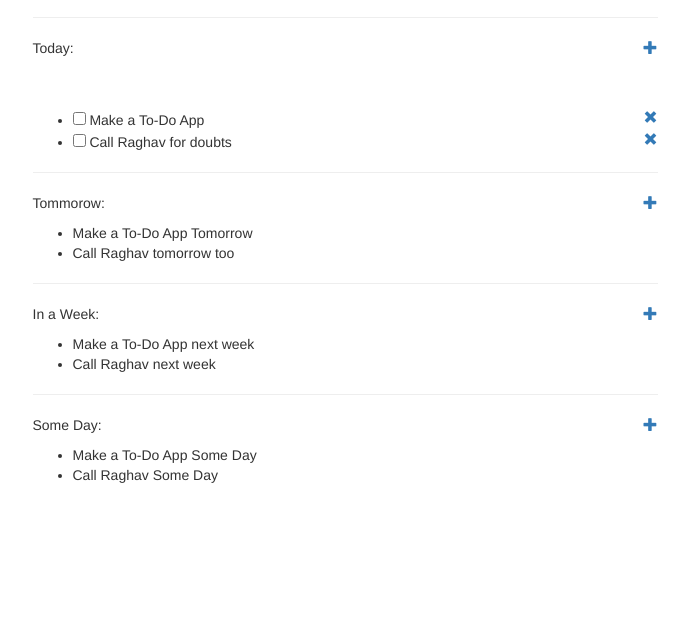
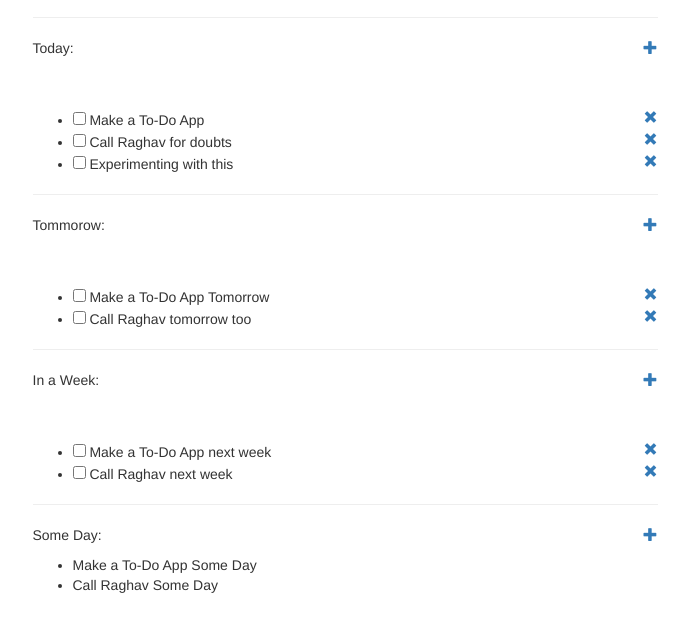
Before and after one commit to SanchitKulkarni/AngularToDo, a plain HTML site: page index.html in a window 1280 px wide. Shown: the part 63-694 px from the top of the page, without its empty margins (295-984 px from the left). Drawn offline with Linux system fonts and the light colour scheme.

Commit message:
fourth commit

```diff
--- a/bootstrap/js/controller.js
+++ b/bootstrap/js/controller.js
@@ -1,6 +1,6 @@
 var app = angular.module("ToDo",[]);
 app.controller("today",function($scope){
-	$scope.list = ["Make a To-Do App","Call Raghav for doubts"];
+	$scope.list = ["Make a To-Do App","Call Raghav for doubts","Experimenting with this"];
 	$scope.func = function(){
 		$scope.input = !$scope.input;
 	}
--- a/index.html
+++ b/index.html
@@ -6,12 +6,12 @@
       <script type="text/javascript" src="bootstrap/js/bootstrap.min.js"></script>
       <script type="text/javascript" src="bootstrap/js/controller.js"></script>
       <style>
-      .right{
-         float: right;
-      }
-      .right-checkbox{
-      	padding-right: 20%;
-      }
+      	.right{
+         	float: right;
+      	}
+      	.strikethrough:checked + span{
+  			text-decoration:line-through
+		}
       </style>
       <title>To-Do</title>
    </head>
@@ -35,6 +35,27 @@
                	<br>
                   <br>
                    <ul>
+                     <li ng-repeat="x in list"><input type="checkbox" name="vehicle" class="strikethrough" value="1">
+                     <span>{{x}}</span>
+                     <a href class="right"><span class="glyphicon glyphicon-remove"></span></a>
+                     </li>
+                  </ul>
+               </p>
+               </div>
+               <hr/>
+               <div ng-controller="tommorow">
+               <p>Tommorow:
+                <a href  class="right" ng-click="func()">
+                  <span class="glyphicon glyphicon-plus"></span>
+                  </a>
+               <div class="col-sm-8">
+               <div ng-show="input">
+        			<input class="form-control" id="ex1" type="text">
+      			</div>
+               </div>
+               	<br>
+                  <br>
+                   <ul>
                      <li ng-repeat="x in list"><input type="checkbox" name="vehicle" value="">
                      {{x}}
                      <a href class="right"><span class="glyphicon glyphicon-remove"></span></a>
@@ -43,24 +64,23 @@
                </p>
                </div>
                <hr/>
-               <div ng-controller="tommorow">
-               <p>Tommorow:
-                  <a href="#" class="right">
+               <div ng-controller="week">
+               <p>In a Week:
+                  <a href  class="right" ng-click="func()">
                   <span class="glyphicon glyphicon-plus"></span>
                   </a>
-                  <ul>
-                  	<li ng-repeat="x in list">{{x}}</li>
-                  </ul>
-               </p>
+               <div class="col-sm-8">
+               <div ng-show="input">
+        			<input class="form-control" id="ex1" type="text">
+      			</div>
                </div>
-               <hr/>
-               <div ng-controller="week">
-               <p>In a Week:
-                  <a href="#" class="right">
-                  <span class="glyphicon glyphicon-plus"></span>
-                  </a>
-               	  <ul>
-                  	<li ng-repeat="x in list">{{x}}</li>
+               	<br>
+                  <br>
+                   <ul>
+                     <li ng-repeat="x in list"><input type="checkbox" name="vehicle" value="">
+                     {{x}}
+                     <a href class="right"><span class="glyphicon glyphicon-remove"></span></a>
+                     </li>
                   </ul>
                </p>
                </div>
```
